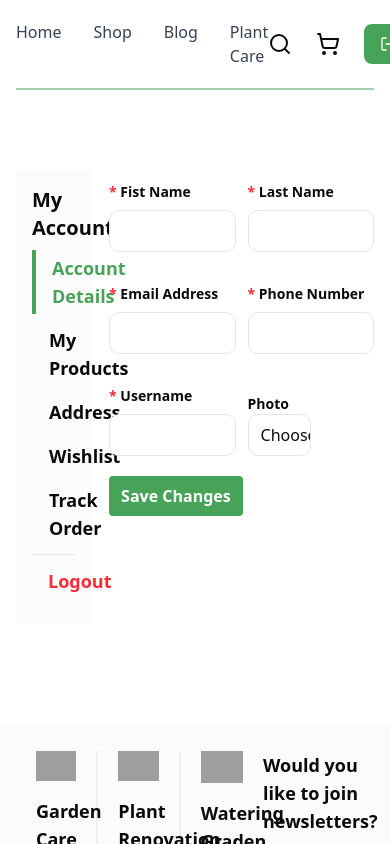
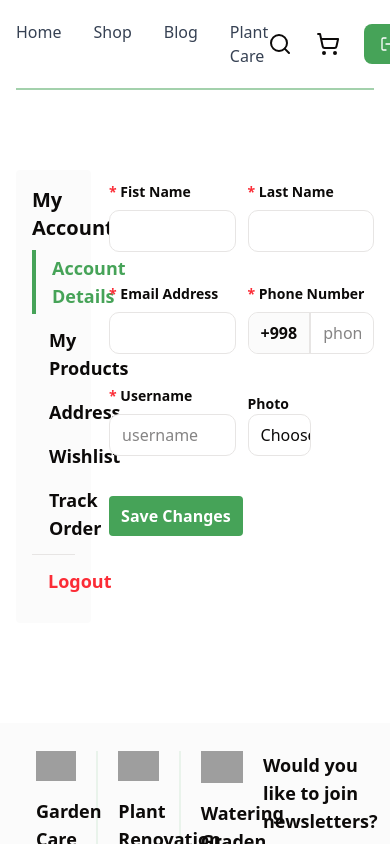
Before and after one commit to rahmonaliyev2007/greenshop_6-dars, a Next.js app: page /profile/account in a window 390 px wide. Shown: the top 844 px of the page. Built offline with nearby package versions, Linux system fonts and the light colour scheme; grey boxes are pictures that could not be loaded.

Commit message:
phone input fixed

```diff
--- a/src/app/profile/account/page.jsx
+++ b/src/app/profile/account/page.jsx
@@ -1,10 +1,12 @@
 "use client"
 import useAuthStore from '@/store/authStore';
-import React from 'react'
+import React, { useState } from 'react'
 
 export default function Account() {
 
     const { user } = useAuthStore();
+    const [phone_number, setPhoneNumber] = useState(user?.phone_number || "")
+    console.log(phone_number);
 
     return (
         <div>
@@ -12,34 +14,39 @@ export default function Account() {
                 <div className='flex gap-3 justify-between items-center'>
                     <label className='w-full my-3' >
                         <div className='font-semibold text-sm'> <span className='text-red-500 '>*</span> Fist Name</div>
-                <input className='w-full my-2 py-2 px-3 rounded-lg border bg-white' type="text" value={user.name}/>
+                        <input className='w-full my-2 active:border-green-500 hover:border-green-500 transi focus:border-green-500 outline-none py-2 px-3 rounded-lg border bg-white' type="text" value={user.name} />
                     </label>
                     <label className='w-full my-3' >
                         <div className='font-semibold text-sm'> <span className='text-red-500 '>*</span> Last Name</div>
-                <input className='w-full my-2 py-2 px-3 rounded-lg border bg-white' type="text" value={user.surname}/>
+                        <input className='w-full my-2 active:border-green-500 hover:border-green-500 transi focus:border-green-500 outline-none py-2 px-3 rounded-lg border bg-white' type="text" value={user.surname} />
                     </label>
                 </div>
                 <div className='flex gap-3 justify-between items-center'>
                     <label className='w-full my-3' >
                         <div className='font-semibold text-sm'> <span className='text-red-500 '>*</span> Email Address</div>
-                <input className='w-full my-2 py-2 px-3 rounded-lg border bg-white' type="email" value={user.email}/>
+                        <input className='w-full my-2 active:border-green-500 hover:border-green-500 transi focus:border-green-500 outline-none py-2 px-3 rounded-lg border bg-white' type="email" value={user.email} />
                     </label>
                     <label className='w-full my-3' >
                         <div className='font-semibold text-sm'> <span className='text-red-500 '>*</span> Phone Number</div>
-                <input className='w-full my-2 py-2 px-3 rounded-lg border bg-white' type="text" value={user.phone_number}/>
+                        <div className='w-full my-2 flex items-center active:border-green-500 hover:border-green-500 transi focus:border-green-500 outline-none rounded-lg border bg-white'>
+                            <div className='bg-[#FBFBFB] py-2 rounded-l-lg px-3 border-r-2 font-semibold'>
+                                +998
+                            </div>
+                            <input className='w-full outline-none rounded-r-lg py-2 px-3 bg-white' placeholder='phone number' type="text" value={phone_number} onChange={(e)=>{setPhoneNumber(e.target.value)}} />
+                        </div>
                     </label>
                 </div>
                 <div className='flex gap-3 justify-between items-center'>
                     <label className='w-full my-3' >
                         <div className='font-semibold text-sm'> <span className='text-red-500 '>*</span> Username</div>
-                <input className='w-full my-2 py-2 px-3 rounded-lg border bg-white' type="text" value={user.username}/>
+                        <input className='w-full my-2 active:border-green-500 hover:border-green-500 transi focus:border-green-500 outline-none py-2 px-3 rounded-lg border bg-white' placeholder='username' type="text" value={user.username} />
                     </label>
                     <label className='w-full my-3' >
                         <div className='font-semibold text-sm'> <span className='text-red-500 '></span> Photo</div>
-                <input className='w-1/2  my-2block py-2 px-3 rounded-lg border bg-white' type="file" value={user.username}/>
+                        <input className='w-1/2  my-2block py-2 px-3 rounded-lg border bg-white' type="file" value={user.username} />
                     </label>
                 </div>
-            <button className='bg-[#46A358] hover:bg-[#46A358]/80 text-white py-2 px-3 cursor-pointer rounded font-semibold'>Save Changes</button>
+                <button className='bg-[#46A358] mt-5 hover:bg-[#46A358]/80 text-white py-2 px-3 cursor-pointer rounded font-semibold'>Save Changes</button>
             </form>
         </div>
     )
```
Lines whose indentation alone changed are shown as unchanged.
